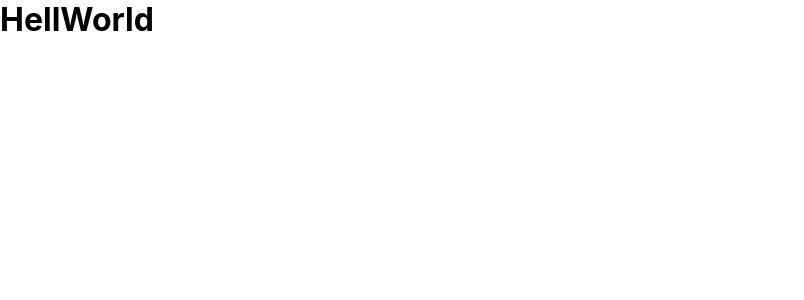
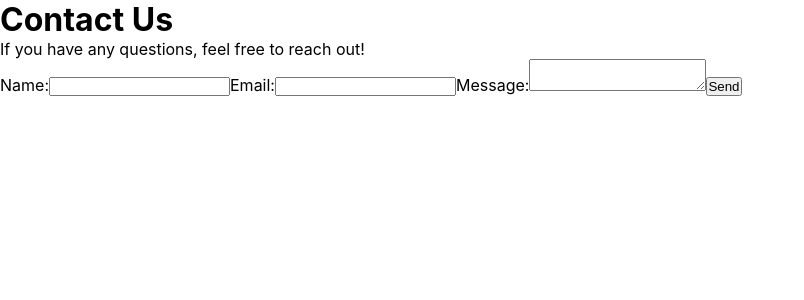
Before and after one commit to garimatiwari2004/LearnHub, a React (Create React App) app: page /contact in a window 1280 px wide. Shown: the top 300 px of the page, without its empty margins (0-804 px from the left). Built offline with nearby package versions, Linux system fonts and the light colour scheme.

Commit message:
Router Dom setup

```diff
--- a/package.json
+++ b/package.json
@@ -35,5 +35,8 @@
       "last 1 firefox version",
       "last 1 safari version"
     ]
+  },
+  "devDependencies": {
+    "react-router-dom": "^7.6.0"
   }
 }
--- a/src/App.js
+++ b/src/App.js
@@ -1,11 +1,28 @@
 
 import './App.css';
+import Home from './pages/home/home';
+import Courses from './pages/courses/courses';
+import Pricing from './pages/pricing/pricing';
+import Login from './pages/auth/login/login';
+import Signup from './pages/auth/signup/signup';
+import About from './pages/about/about';
+import Contact from './pages/contact/contact';
+
+import { BrowserRouter,Routes, Route } from 'react-router-dom';
 
 function App() {
   return (
-    <div className="App">
-      <h1>HellWorld</h1>
-    </div>
+<BrowserRouter>
+    <Routes>
+      <Route path="/" element={<Home />} />
+      <Route path="/courses" element={<Courses />} />
+      <Route path="/pricing" element={<Pricing />} />
+      <Route path="/login" element={<Login />} />
+      <Route path="/signup" element={<Signup />} />
+      <Route path="/about" element={<About />} />
+      <Route path="/contact" element={<Contact />} />
+    </Routes>
+    </BrowserRouter>
   );
 }
 
--- a/src/index.js
+++ b/src/index.js
@@ -4,10 +4,13 @@ import './index.css';
 import App from './App';
 
 
+
+
 const root = ReactDOM.createRoot(document.getElementById('root'));
 root.render(
   <React.StrictMode>
     <App />
+    <myApp />
   </React.StrictMode>
 );
 
--- a/src/pages/about/about.jsx
+++ b/src/pages/about/about.jsx
@@ -0,0 +1,10 @@
+export default function About() {
+    return (
+        <div className="about">
+            <h1>About Us</h1>
+            <p>We are a team of passionate developers dedicated to building amazing applications.</p>
+            <p>Our mission is to create user-friendly and efficient software solutions that make life easier.</p>
+            <p>Thank you for visiting our page!</p>
+            </div>
+    );
+}
--- a/src/pages/auth/login/login.jsx
+++ b/src/pages/auth/login/login.jsx
@@ -0,0 +1,17 @@
+export default function Login() {
+    return (
+        <div className="login">
+            <h1>Login</h1>
+            <p>Welcome back! Please log in to continue.</p>
+            <form>
+                <label htmlFor="email">Email:</label>
+                <input type="email" id="email" name="email" required />
+
+                <label htmlFor="password">Password:</label>
+                <input type="password" id="password" name="password" required />
+
+                <button type="submit">Login</button>
+            </form>
+        </div>
+    );
+}
--- a/src/pages/auth/signup/signup.jsx
+++ b/src/pages/auth/signup/signup.jsx
@@ -0,0 +1,20 @@
+export default function Signup() {
+    return (
+        <div className="signup">
+            <h1>Sign Up</h1>
+            <p>Create an account to get started!</p>
+            <form>
+                <label htmlFor="username">Username:</label>
+                <input type="text" id="username" name="username" required />
+
+                <label htmlFor="email">Email:</label>
+                <input type="email" id="email" name="email" required />
+
+                <label htmlFor="password">Password:</label>
+                <input type="password" id="password" name="password" required />
+
+                <button type="submit">Sign Up</button>
+            </form>
+        </div>
+    );
+}
--- a/src/pages/contact/contact.jsx
+++ b/src/pages/contact/contact.jsx
@@ -0,0 +1,20 @@
+export default function Contact() {
+    return (
+        <div className="contact">
+            <h1>Contact Us</h1>
+            <p>If you have any questions, feel free to reach out!</p>
+            <form>
+                <label htmlFor="name">Name:</label>
+                <input type="text" id="name" name="name" required />
+
+                <label htmlFor="email">Email:</label>
+                <input type="email" id="email" name="email" required />
+
+                <label htmlFor="message">Message:</label>
+                <textarea id="message" name="message" required></textarea>
+
+                <button type="submit">Send</button>
+            </form>
+        </div>
+    );
+}
--- a/src/pages/courses/courses.jsx
+++ b/src/pages/courses/courses.jsx
@@ -0,0 +1,14 @@
+export default function Courses() {
+
+    return (
+        <div className="courses">
+            <h1>Available Courses</h1>
+            <p>Explore our wide range of courses designed to help you learn and grow.</p>
+            <ul>
+                <li>Web Development - Learn how to build websites and web applications.</li>
+                <li>Data Science - Dive into data analysis and machine learning.</li>
+                <li>Mobile App Development - Create apps for iOS and Android.</li>
+            </ul>
+        </div>
+    );
+}
--- a/src/pages/home/home.jsx
+++ b/src/pages/home/home.jsx
@@ -0,0 +1,8 @@
+export default function Home() {
+    return (
+        <div className="home">
+        <h1>Welcome to the Home Page</h1>
+        <p>This is the main page of our application.</p>
+        </div>
+    );
+    }
--- a/src/pages/pricing/pricing.jsx
+++ b/src/pages/pricing/pricing.jsx
@@ -0,0 +1,13 @@
+export default function Pricing() {
+    return (
+        <div className="pricing">
+            <h1>Pricing Plans</h1>
+            <p>Choose the plan that suits you best.</p>
+            <ul>
+                <li>Basic Plan - $10/month</li>
+                <li>Pro Plan - $20/month</li>
+                <li>Enterprise Plan - $50/month</li>
+            </ul>
+        </div>
+    );
+}
```
Also changed, not shown: 1 other file (tests, documents, lock files or other folders).
